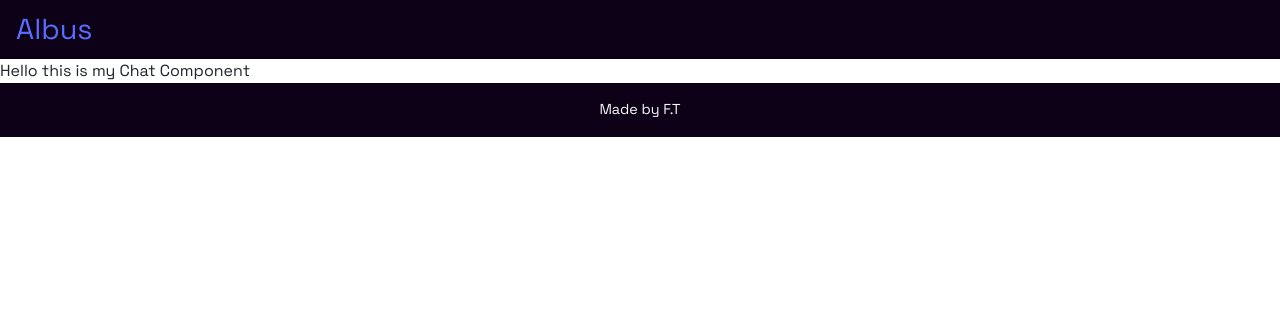
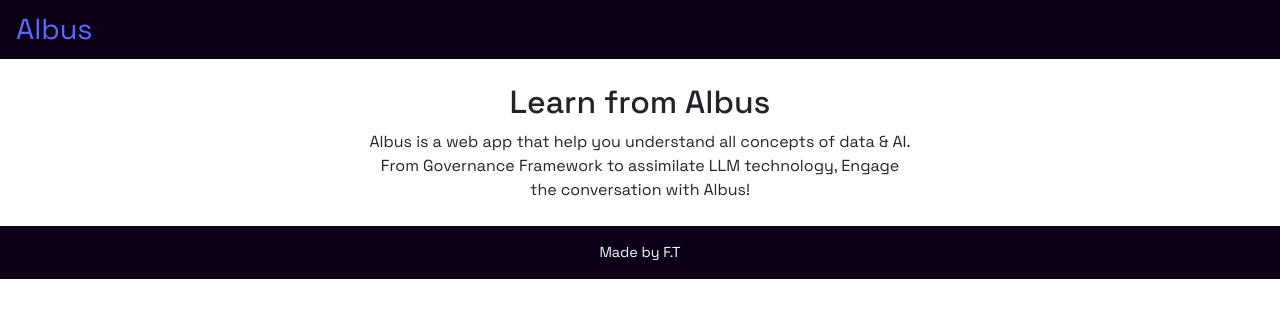
Before and after one commit to flohms18/vue-api-draft, a Vue app: page / in a window 1280 px wide. Shown: the top 318 px of the page. Built offline with nearby package versions, Linux system fonts and the light colour scheme.

Commit message:
Added ChatComponent

```diff
--- a/package.json
+++ b/package.json
@@ -12,6 +12,7 @@
     "axios": "^1.16.1",
     "bootstrap": "^5.3.8",
     "bootstrap-vue": "^2.23.1",
+    "ollama": "^0.6.3",
     "vue": "^3.5.34"
   },
   "devDependencies": {
--- a/src/ChatComponent.vue
+++ b/src/ChatComponent.vue
@@ -1,6 +1,8 @@
 <script setup>
 import axios from 'axios';
 import { ref, onMounted } from 'vue';
+
+const intro = ref('Albus is a web app that help you understand all concepts of data & AI. From Governance Framework to assimilate LLM technology, Engage the conversation with Albus!')
 
 
 
@@ -9,16 +11,23 @@ import { ref, onMounted } from 'vue';
 
 <template>
 
-    <div>
-        Hello this is my Chat Component
+<section class="d-flex justify-content-center align-items-center py-4 px-3">
+    <div class="container">
+        <div class="row justify-content-center">
+            <div class="col-12 col-md-8 col-lg-6 text-center">
+                <h2 class="chat-title-text">Learn from Albus</h2>
+            </div>
+        </div>
+        <div class="row justify-content-center">
+            <div class="col-12 col-md-8 col-lg-6 text-center">
+                {{ intro }}
+            </div>
+        </div>
     </div>
+</section>
 
 </template>
 
 <style scoped>
 
-h1 {
-    color: red;
-}
-
 </style>
```
Also changed, not shown: 1 other file (tests, documents, lock files or other folders).
